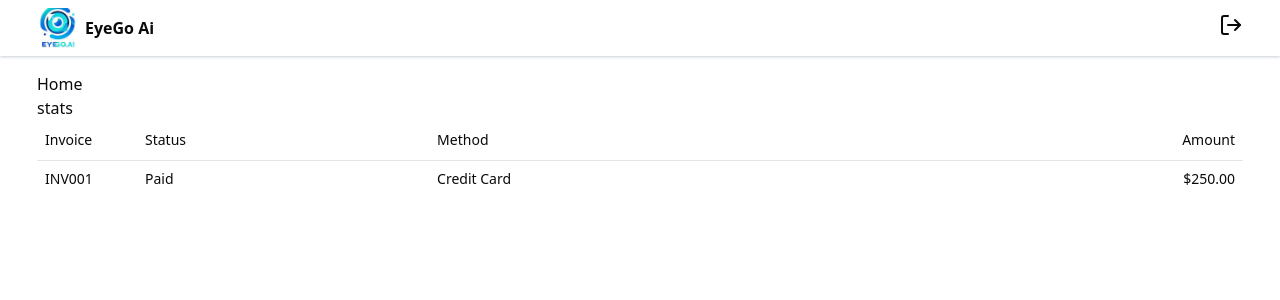
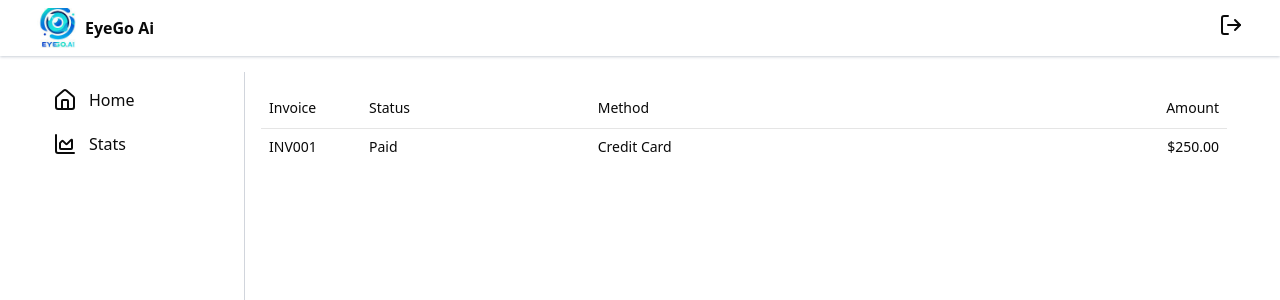
Before and after one commit to Abdelrhman143/eyego_task, a Next.js app: page /dashboard in a window 1280 px wide. Shown: the top 300 px of the page. Built offline with nearby package versions, Linux system fonts and the light colour scheme.

Commit message:
adding style to the sidebar

```diff
--- a/app/_components/Header.js
+++ b/app/_components/Header.js
@@ -1,12 +1,15 @@
 import logo from "@/public/logo.jpeg";
-import { LogOut } from "lucide-react";
+import { LogOut, Menu } from "lucide-react";
 import Image from "next/image";
 
-export default function Header() {
+export default function Header({ toggleSidebar }) {
   return (
     <header className="py-2 shadow-sm shadow-gray-300 mb-4">
       <div className="container flex items-center justify-between">
         <div className="flex items-center gap-2">
+          <button onClick={toggleSidebar} className="md:hidden">
+            <Menu />
+          </button>
           <Image src={logo} alt="logo" className="w-10 h-10 rounded" />
           <h1 className="font-bold">EyeGo Ai</h1>
         </div>
--- a/app/_components/Sidebar.js
+++ b/app/_components/Sidebar.js
@@ -1,15 +1,28 @@
+import { ChartArea, Home, X } from "lucide-react";
 import Link from "next/link";
 
-export default function Sidebar() {
+export default function Sidebar({ toggleSidebar }) {
   return (
-    <aside>
+    <aside className=" min-h-dvh md:block md:w-52 p-4 border-r border-gray-300">
+      <button onClick={toggleSidebar} className="absolute right-2 md:hidden">
+        <X />
+      </button>
       <nav>
         <ul>
-          <li>
-            <Link href="/dashboard">Home</Link>
+          <li className="mb-5">
+            <Link className="flex items-center gap-3" href="/dashboard">
+              <Home />
+              <span>Home</span>
+            </Link>
           </li>
           <li>
-            <Link href="/dashboard/stats">stats</Link>
+            <Link
+              className="flex items-center gap-3  rounded-sm"
+              href="/dashboard/stats"
+            >
+              <ChartArea />
+              <span>Stats</span>
+            </Link>
           </li>
         </ul>
       </nav>
--- a/app/dashboard/layout.js
+++ b/app/dashboard/layout.js
@@ -1,10 +1,39 @@
+"use client";
+
 import Sidebar from "../_components/Sidebar";
+import Header from "../_components/Header";
+import { useState } from "react";
 
 export default function Layout({ children }) {
+  const [isSidebarOpen, setSidebarOpen] = useState(false);
+
+  const toggleSidebar = () => {
+    setSidebarOpen(!isSidebarOpen);
+  };
+
   return (
-    <div className="">
-      <Sidebar />
-      <main>{children}</main>
+    <div className="flex flex-col">
+      {isSidebarOpen && (
+        <div className="md:hidden z-40">
+          <div
+            className="absolute inset-0 bg-black/10"
+            onClick={toggleSidebar}
+          ></div>
+          <div className="absolute z-10 bg-white h-full w-52 border-r border-gray-100">
+            <Sidebar toggleSidebar={toggleSidebar} />
+          </div>
+        </div>
+      )}
+
+      <Header toggleSidebar={toggleSidebar} />
+
+      <div className=" flex flex-1 container">
+        <div className="hidden md:block">
+          <Sidebar />
+        </div>
+
+        <main className="flex-1 p-4">{children}</main>
+      </div>
     </div>
   );
 }
--- a/app/layout.js
+++ b/app/layout.js
@@ -10,8 +10,7 @@ export default function RootLayout({ children }) {
   return (
     <html lang="en">
       <body>
-        <Header />
-        <div className="container">{children}</div>
+        <div>{children}</div>
       </body>
     </html>
   );
```
